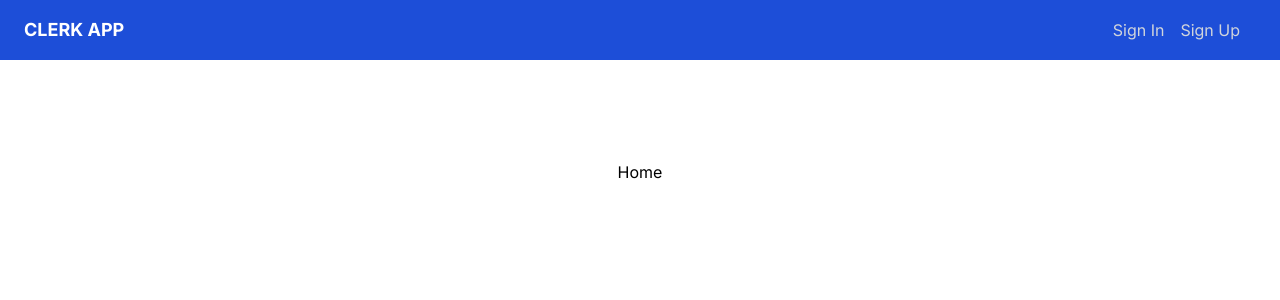
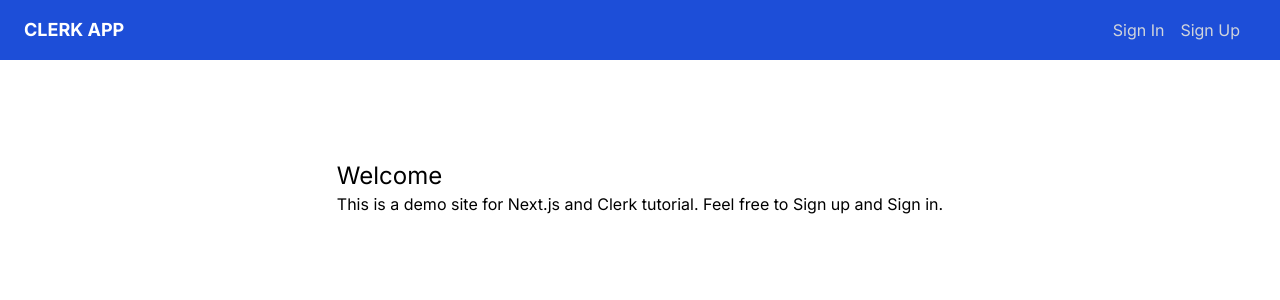
Before and after one commit to iamAkuma/clerk-app, a Next.js app: page / in a window 1280 px wide. Shown: the top 300 px of the page. Built offline with nearby package versions, Linux system fonts and the light colour scheme; no server answers.

Commit message:
UserButton added

```diff
--- a/app/components/Header.jsx
+++ b/app/components/Header.jsx
@@ -1,6 +1,9 @@
 import Link from "next/link"
+import { auth, UserButton } from "@clerk/nextjs"
+const Header = () => {
 
-const Header = () => {
+  const {userId} = auth();
+  console.log(userId)
   return (
     <>
       <nav className="bg-blue-700 py-4 px-6 flex items-center justify-between mb-5">
@@ -11,13 +14,26 @@ const Header = () => {
             </div>
         </Link>
         </div>
-        <div className="text-white">
-            <Link href='/sign-in' className="text-gray-300 hover:text-white mr-4">
+        <div className="text-white flex items-center">
+          {!userId && (
+            <>
+             <Link href='/sign-in' className="text-gray-300 hover:text-white mr-4">
                 Sign In
             </Link>
             <Link href='/sign-up' className="text-gray-300 hover:text-white mr-4">
                 Sign Up
             </Link>
+            </>
+          )}
+          {userId && (
+            <Link href='profile' className="text-gray-300 hover:text-white mr-4">
+              Profile
+            </Link>
+          )}
+          <div className="ml-auto">
+            <UserButton afterSignOutUrl= '/' />
+          </div>
+
         </div>
       </nav>
     </>
--- a/app/page.jsx
+++ b/app/page.jsx
@@ -3,9 +3,13 @@
 export default function Home() {
   return (
     <>
-      <h1>
-        Home
+      <h1 className="text-2xl font-bold.mb-5">
+        Welcome
       </h1>
+      <p className="mb-5">
+        This is a demo site for Next.js and Clerk tutorial.
+        Feel free to Sign up and Sign in.
+      </p>
     </>
   )
 }
--- /dev/null
+++ b/app/profile/page.jsx
@@ -0,0 +1,11 @@
+import { UserProfile } from "@clerk/nextjs"
+
+const ProfilePage = () => {
+  return (
+    <>
+    <UserProfile/>
+    </>
+  )
+}
+
+export default ProfilePage
```
